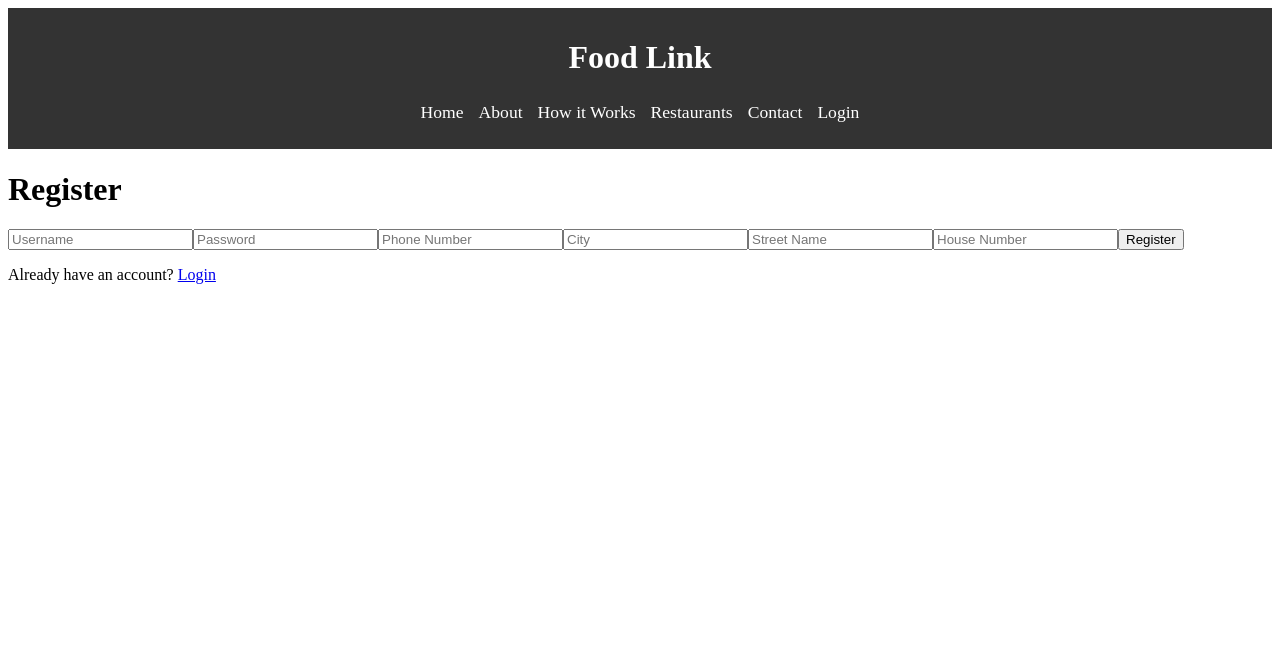
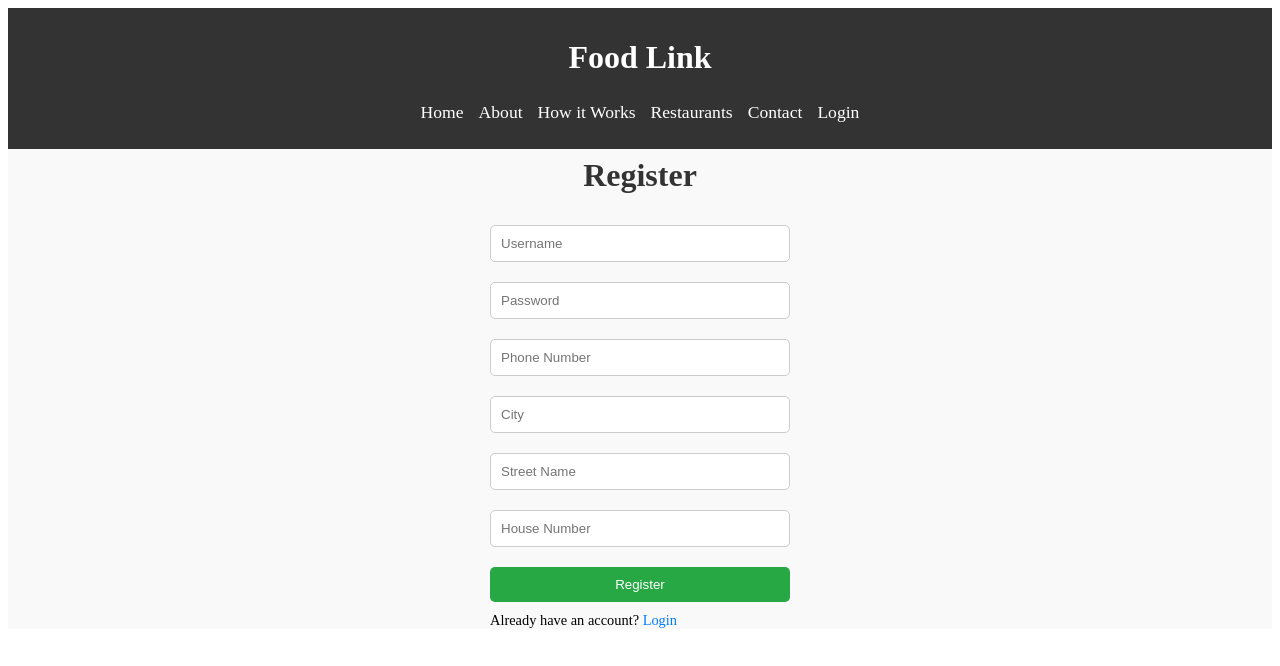
Before and after one commit to razmazlih/FoodLink-front, a React (Create React App) app: page /register in a window 1280 px wide. Shown: the top 666 px of the page. Built offline with nearby package versions, Linux system fonts and the light colour scheme; no server answers.

Commit message:
add style to users

```diff
--- /dev/null
+++ b/src/components/users/Login.css
@@ -0,0 +1,54 @@
+.login-container {
+    display: flex;
+    flex-direction: column;
+    align-items: center;
+    justify-content: center;
+    height: 40vh;
+    background-color: #f9f9f9;
+  }
+
+  .login-title {
+    font-size: 2rem;
+    color: #333;
+  }
+
+  .login-form {
+    display: flex;
+    flex-direction: column;
+    width: 300px;
+  }
+
+  .login-input {
+    margin: 10px 0;
+    padding: 10px;
+    border: 1px solid #ccc;
+    border-radius: 5px;
+  }
+
+  .login-button {
+    margin-top: 10px;
+    padding: 10px;
+    background-color: #f0a500;
+    color: white;
+    border: none;
+    border-radius: 5px;
+    cursor: pointer;
+  }
+
+  .login-button:hover {
+    background-color: #d89000;
+  }
+
+  .login-text {
+    margin-top: 10px;
+    font-size: 0.9rem;
+  }
+
+  .login-link {
+    color: #f0a500;
+    text-decoration: none;
+  }
+
+  .login-link:hover {
+    text-decoration: underline;
+  }
--- a/src/components/users/Login.jsx
+++ b/src/components/users/Login.jsx
@@ -1,43 +1,54 @@
-import { Link, useNavigate } from "react-router-dom";
-import { useContext, useState } from "react";
-import { AuthContext } from "../../context/AuthContext";
-import { userCredentials } from "../../services/Userbase/api";
+import { Link, useNavigate } from 'react-router-dom';
+import { useContext, useState } from 'react';
+import { AuthContext } from '../../context/AuthContext';
+import { userCredentials } from '../../services/Userbase/api';
+import './Login.css'; // ייבוא קובץ CSS
 
 function Login() {
     const { handleLogin } = useContext(AuthContext);
     const navigate = useNavigate();
-  const [username, setUsername] = useState("");
-  const [password, setPassword] = useState("");
+    const [username, setUsername] = useState('');
+    const [password, setPassword] = useState('');
 
     const handleSubmit = () => {
-    userCredentials({ username, password }).then((response) => {
+        userCredentials({ username, password })
+            .then((response) => {
                 handleLogin(response);
-        navigate("/");
+                navigate('/');
             })
             .catch((error) => {
-        console.error("Error login user:", error);
+                console.error('Error login user:', error);
             });
     };
 
     return (
-    <div>
-      <h1>Login</h1>
+        <div className="login-container">
+            <h1 className="login-title">Login</h1>
+            <div className="login-form">
                 <input
+                    className="login-input"
                     type="text"
                     placeholder="Username"
                     value={username}
                     onChange={(e) => setUsername(e.target.value)}
                 />
                 <input
+                    className="login-input"
                     type="password"
                     placeholder="Password"
                     value={password}
                     onChange={(e) => setPassword(e.target.value)}
                 />
-      <button onClick={handleSubmit}>Login</button>
-      <p>
-        Don't have an account? <Link to="/register">Register</Link>
+                <button className="login-button" onClick={handleSubmit}>
+                    Login
+                </button>
+                <p className="login-text">
+                    Don't have an account?{' '}
+                    <Link to="/register" className="login-link">
+                        Register
+                    </Link>
                 </p>
+            </div>
         </div>
     );
 }
--- /dev/null
+++ b/src/components/users/Register.css
@@ -0,0 +1,54 @@
+.register-container {
+    display: flex;
+    flex-direction: column;
+    align-items: center;
+    justify-content: center;
+    height: 60vh;
+    background-color: #f9f9f9;
+  }
+
+  .register-title {
+    font-size: 2rem;
+    color: #333;
+  }
+
+  .register-form {
+    display: flex;
+    flex-direction: column;
+    width: 300px;
+  }
+
+  .register-input {
+    margin: 10px 0;
+    padding: 10px;
+    border: 1px solid #ccc;
+    border-radius: 5px;
+  }
+
+  .register-button {
+    margin-top: 10px;
+    padding: 10px;
+    background-color: #28a745;
+    color: white;
+    border: none;
+    border-radius: 5px;
+    cursor: pointer;
+  }
+
+  .register-button:hover {
+    background-color: #218838;
+  }
+
+  .register-text {
+    margin-top: 10px;
+    font-size: 0.9rem;
+  }
+
+  .register-link {
+    color: #007bff;
+    text-decoration: none;
+  }
+
+  .register-link:hover {
+    text-decoration: underline;
+  }
--- a/src/components/users/Register.jsx
+++ b/src/components/users/Register.jsx
@@ -1,17 +1,18 @@
-import { Link, useNavigate } from 'react-router-dom';
-import { useContext, useState } from 'react';
-import { AuthContext } from '../../context/AuthContext';
-import { registerUser, userCredentials } from '../../services/Userbase/api';
+import { Link, useNavigate } from "react-router-dom";
+import { useContext, useState } from "react";
+import { AuthContext } from "../../context/AuthContext";
+import { registerUser, userCredentials } from "../../services/Userbase/api";
+import "./Register.css"; // ייבוא קובץ CSS
 
 function Register() {
   const { handleLogin } = useContext(AuthContext);
   const navigate = useNavigate();
-    const [username, setUsername] = useState('');
-    const [password, setPassword] = useState('');
-    const [phoneNumber, setPhoneNumber] = useState('');
-    const [city, setCity] = useState('');
-    const [streetName, setStreetName] = useState('');
-    const [houseNumber, setHouseNumber] = useState('');
+  const [username, setUsername] = useState("");
+  const [password, setPassword] = useState("");
+  const [phoneNumber, setPhoneNumber] = useState("");
+  const [city, setCity] = useState("");
+  const [streetName, setStreetName] = useState("");
+  const [houseNumber, setHouseNumber] = useState("");
 
   const handleSubmit = () => {
     registerUser({
@@ -29,64 +30,72 @@ function Register() {
         })
           .then((accessToken) => {
             handleLogin(JSON.stringify(accessToken));
-                        navigate('/');
+            navigate("/");
           })
           .catch((error) => {
-                        console.error('Error in userCredentials:', error);
-                        alert('Failed to save user credentials.');
+            console.error("Error in userCredentials:", error);
+            alert("Failed to save user credentials.");
           });
       })
       .catch((error) => {
-                console.error('Error registering user:', error);
-                alert(
-                    'Error during registration. Please check your details and try again.'
-                );
+        console.error("Error registering user:", error);
+        alert("Error during registration. Please check your details and try again.");
       });
   };
 
   return (
-        <div>
-            <h1>Register</h1>
+    <div className="register-container">
+      <h1 className="register-title">Register</h1>
+      <div className="register-form">
         <input
+          className="register-input"
           type="text"
           placeholder="Username"
           value={username}
           onChange={(e) => setUsername(e.target.value)}
         />
         <input
+          className="register-input"
           type="password"
           placeholder="Password"
           value={password}
           onChange={(e) => setPassword(e.target.value)}
         />
         <input
+          className="register-input"
           type="text"
           placeholder="Phone Number"
           value={phoneNumber}
           onChange={(e) => setPhoneNumber(e.target.value)}
         />
         <input
+          className="register-input"
           type="text"
           placeholder="City"
           value={city}
           onChange={(e) => setCity(e.target.value)}
         />
         <input
+          className="register-input"
           type="text"
           placeholder="Street Name"
           value={streetName}
           onChange={(e) => setStreetName(e.target.value)}
         />
         <input
+          className="register-input"
           type="text"
           placeholder="House Number"
           value={houseNumber}
           onChange={(e) => setHouseNumber(e.target.value)}
         />
-            <button onClick={handleSubmit}>Register</button>
-            <p>
-                Already have an account? <Link to="/login">Login</Link>
+        <button className="register-button" onClick={handleSubmit}>
+          Register
+        </button>
+        <p className="register-text">
+          Already have an account? <Link to="/login" className="register-link">Login</Link>
         </p>
+      </div>
     </div>
   );
 }
--- a/src/context/AuthContext.jsx
+++ b/src/context/AuthContext.jsx
@@ -7,6 +7,7 @@ export const AuthProvider = ({ children }) => {
     const navigate = useNavigate();
     const [isLoggedIn, setIsLoggedIn] = useState(false);
     const [userId, setUserId] = useState(localStorage.getItem('userId') || '');
+    const [exp, setExp] = useState('');
 
     const handleLogout = useCallback(() => {
         localStorage.removeItem('accessToken');
@@ -37,7 +38,8 @@ export const AuthProvider = ({ children }) => {
             const payload = token.split('.')[1];
             const decodedPayload = JSON.parse(atob(payload));
             const userId = decodedPayload.user_id;
-            setUserId(userId);
+            console.log(decodedPayload.exp)
+            setExp(userId);
             localStorage.setItem('userId', userId);
             return userId;
         } catch (error) {
@@ -48,7 +50,7 @@ export const AuthProvider = ({ children }) => {
 
     return (
         <AuthContext.Provider
-            value={{ isLoggedIn, handleLogin, handleLogout, userId }}
+            value={{ isLoggedIn, handleLogin, handleLogout, userId, exp }}
         >
             {children}
         </AuthContext.Provider>
```
Lines whose indentation alone changed are shown as unchanged.
